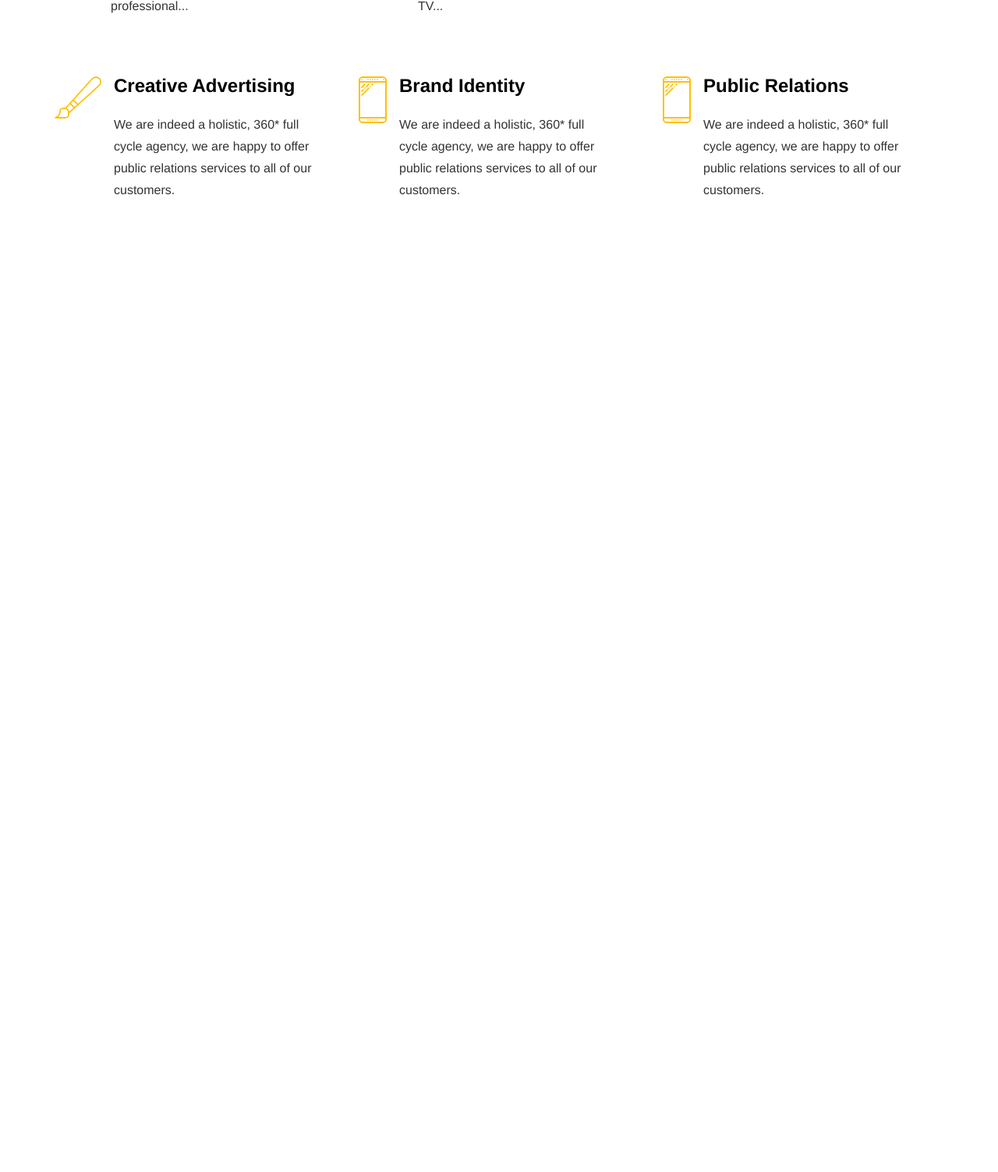
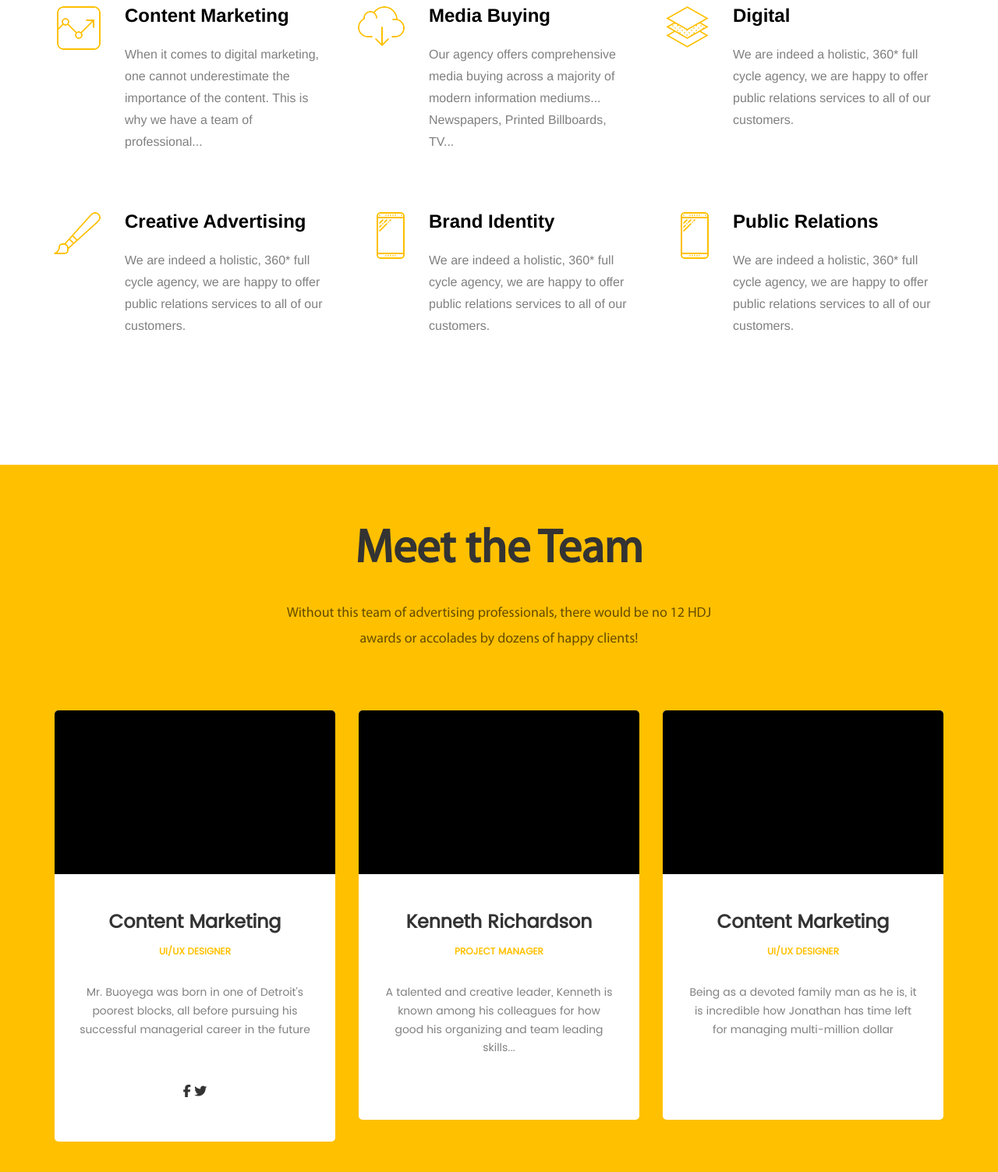
Before and after one commit to kubik11/adverting, a website: page app/index.html in a window 1280 px wide. Shown: the part 2697-4200 px from the top of the page at 78% size. Before the commit the page ends 3029 px from the top, so only its background shows below. Drawn offline with nearby package versions, Linux system fonts and the light colour scheme; files that its build step writes are made by us from their sources.

Commit message:
8.08.2017

```diff
--- a/app/index.html
+++ b/app/index.html
@@ -143,13 +143,14 @@
 
 		<section class="sc-offer">
 			<h2 class="h2">Services We Offer</h2>
-			<p class="caption">Over the years of being in the industry, we've made sure to have a lineup of services.</p>
+			<p class="caption">Over the years of being in the industry, we've made sure<br> to have a lineup of services.</p>
 			<div class="container">
 				<div class="row">
 					<div class="col-sm-4">
 						<div class="offer-inner">
+
+							<div class="offer-content">
 							<img src="img/offer-icon-1.png" alt="Content Marketing">
-							<div class="offer-content">
 								<h3 class="h3">Content Marketing</h3>
 								<p class="offer-text">When it comes to digital marketing, one cannot underestimate the importance of the content. This is why we have a team of professional...</p>
 							</div>
@@ -157,8 +158,9 @@
 					</div>
 					<div class="col-sm-4">
 						<div class="offer-inner">
+
+							<div class="offer-content">
 							<img src="img/offer-icon-2.png" alt="Media Buying">
-							<div class="offer-content">
 								<h3 class="h3">Media Buying</h3>
 								<p class="offer-text">Our agency offers comprehensive media buying across a majority of modern information mediums... Newspapers, Printed Billboards, TV...</p>
 							</div>
@@ -166,8 +168,9 @@
 					</div>
 					<div class="col-sm-4">
 						<div class="offer-inner">
+
+							<div class="offer-content">
 							<img src="img/offer-icon-3.png" alt="Digital">
-							<div class="offer-content">
 								<h3 class="h3">Digital</h3>
 								<p class="offer-text">We are indeed a holistic, 360* full cycle agency, we are happy to offer public relations services to all of our customers.</p>
 							</div>
@@ -175,8 +178,9 @@
 					</div>
 					<div class="col-sm-4">
 						<div class="offer-inner">
+
+							<div class="offer-content">
 							<img src="img/offer-icon-4.png" alt="Creative Advertising">
-							<div class="offer-content">
 								<h3 class="h3">Creative Advertising</h3>
 								<p class="offer-text">We are indeed a holistic, 360* full cycle agency, we are happy to offer public relations services to all of our customers.</p>
 							</div>
@@ -184,8 +188,9 @@
 					</div>
 					<div class="col-sm-4">
 						<div class="offer-inner">
+
+							<div class="offer-content">
 							<img src="img/offer-icon-5.png" alt="Brand Identity">
-							<div class="offer-content">
 								<h3 class="h3">Brand Identity</h3>
 								<p class="offer-text">We are indeed a holistic, 360* full cycle agency, we are happy to offer public relations services to all of our customers.</p>
 							</div>
@@ -193,8 +198,9 @@
 					</div>
 					<div class="col-sm-4">
 						<div class="offer-inner">
+
+							<div class="offer-content">
 							<img src="img/offer-icon-6.png" alt="Public Relations">
-							<div class="offer-content">
 								<h3 class="h3">Public Relations</h3>
 								<p class="offer-text">We are indeed a holistic, 360* full cycle agency, we are happy to offer public relations services to all of our customers.</p>
 							</div>
@@ -203,6 +209,55 @@
 				</div>
 			</div>
 		</section>
+
+		<section class="sc-team">
+			<h2 class="h2">Meet the Team</h2>
+			<p class="caption">Without this team of advertising professionals, there would be no 12 HDJ <br>awards or accolades by dozens of happy clients!</p>
+
+			<div class="container">
+				<div class="row">
+					<div class="col-sm-4">
+						<div class="team-inner">
+							<div class="team-face"></div>
+							<div class="team-content">
+								<h3 class="h3">Content Marketing</h3>
+								<h4 class="h4">UI/UX Designer</h4>
+								<p class="team-text">Mr. Buoyega was born in one of Detroit’s poorest blocks, all before pursuing his successful managerial career in the future</p>
+									<div class="icons">
+										<i class="fa fa-facebook" aria-hidden="true"></i>
+										<i class="fa fa-twitter" aria-hidden="true"></i>
+									</div>
+								</div>
+							</div>
+					</div>
+					<div class="col-sm-4">
+						<div class="team-inner">
+							<div class="team-face"></div>
+								<div class="team-content">
+								<h3 class="h3">Kenneth Richardson</h3>
+								<h4 class="h4">Project Manager</h4>
+								<p class="team-text">A talented and creative leader, Kenneth is known among his colleagues for how good his organizing and team leading skills...</p>
+								<div class="icons"></div>
+
+								</div>
+							</div>
+					</div>
+					<div class="col-sm-4">
+						<div class="team-inner">
+							<div class="team-face"></div>
+								<div class="team-content">
+								<h3 class="h3">Content Marketing</h3>
+								<h4 class="h4">UI/UX Designer</h4>
+								<p class="team-text">Being as a devoted family man as he is, it is incredible how Jonathan has time left for managing multi-million dollar </p>
+								<div class="icons"></div>
+								</div>
+							</div>
+					</div>
+
+				</div>
+			</div>
+		</section>
+
 	</main>
 
 	<link rel="stylesheet" href="css/main.min.css">
--- a/app/js/common.js
+++ b/app/js/common.js
@@ -16,6 +16,7 @@ $(function() {
 		//equalHeights
 		$('.sc-slogans-inner').equalHeights();
 		$('.offer-text').equalHeights();
+		$('.team-text').equalHeights();
 
 	});
 
--- a/app/sass/main.sass
+++ b/app/sass/main.sass
@@ -224,24 +224,85 @@ header
 
 
 .sc-offer
+	padding: 95px 0px 60px 0px
 	.h2
+		font-family: "MiraidPro"
+		font-size: 60px
+		text-align: center
+		line-height: 1
+		margin: 0px
 	.caption
+		font-size: 18px
+		line-height: 1.8
+		text-align: center
+		color: rgba(#000, 0.6)
+		margin: 35px 0px 75px 0px
 	.offer-inner
-		position: relative
-		margin: 30px 0px
-		img
-			display: inline-block
-			float: left
-
+		margin: 0px 0px 60px 0px
 		.offer-content
-			margin-left: 16px
+			position: relative
+			margin-left: 90px
 			display: inline-block
 			width: 256px
+			img
+				position: absolute
+				display: inline-block
+				//float: left
+				top: 0
+				right: 112%
 			.h3
 				font-size: 24px
 				color: #000
 				margin-top: 0px
 				line-height: 1
 			p
+				color: rgba(#000, 0.5)
 
+.sc-team
+	padding: 80px 0px 130px 0px
+	background-color: $accent
+	.h2
+		text-align: center
+		font-size: 60px
+		font-family: "MiraidPro"
+		line-height: 1
+		margin: 0px
+	.caption
+		font-size: 18px
+		line-height: 1.8
+		text-align: center
+		color: rgba(#000, 0.6)
+		margin: 35px 0px 75px 0px
+		font-family: "MiraidPro"
+	.team-inner
+		border-radius: 5px
+		background-color: #FFF
+		.team-face
+			min-height: 210px
+			background-color: #000
+			z-index: -1
+			border-radius: 5px 5px 0px 0px
+		.team-content
+			padding: 50px 30px
+			text-align: center
+			.h3
+				font-family: "Poppins"
+				font-size: 24px
+				margin: 0px
+				line-height: 1
+			.h4
+				color: $accent
+				font-family: "Poppins"
+				font-size: 12px
+				margin: 0px
+				text-transform: uppercase
+				margin-top: 15px
+			.team-text
+				color: rgba(#000, .5)
+				font-size: 14px
+				font-family: "Poppins"
+				padding: 30px 0px
+				margin: 0px
+				line-height: 1.7
+			.icons
 @import "media" // Всегда в конце
```
Also changed, not shown: app/js/common.min.js, app/js/scripts.min.js, 1 other file.
